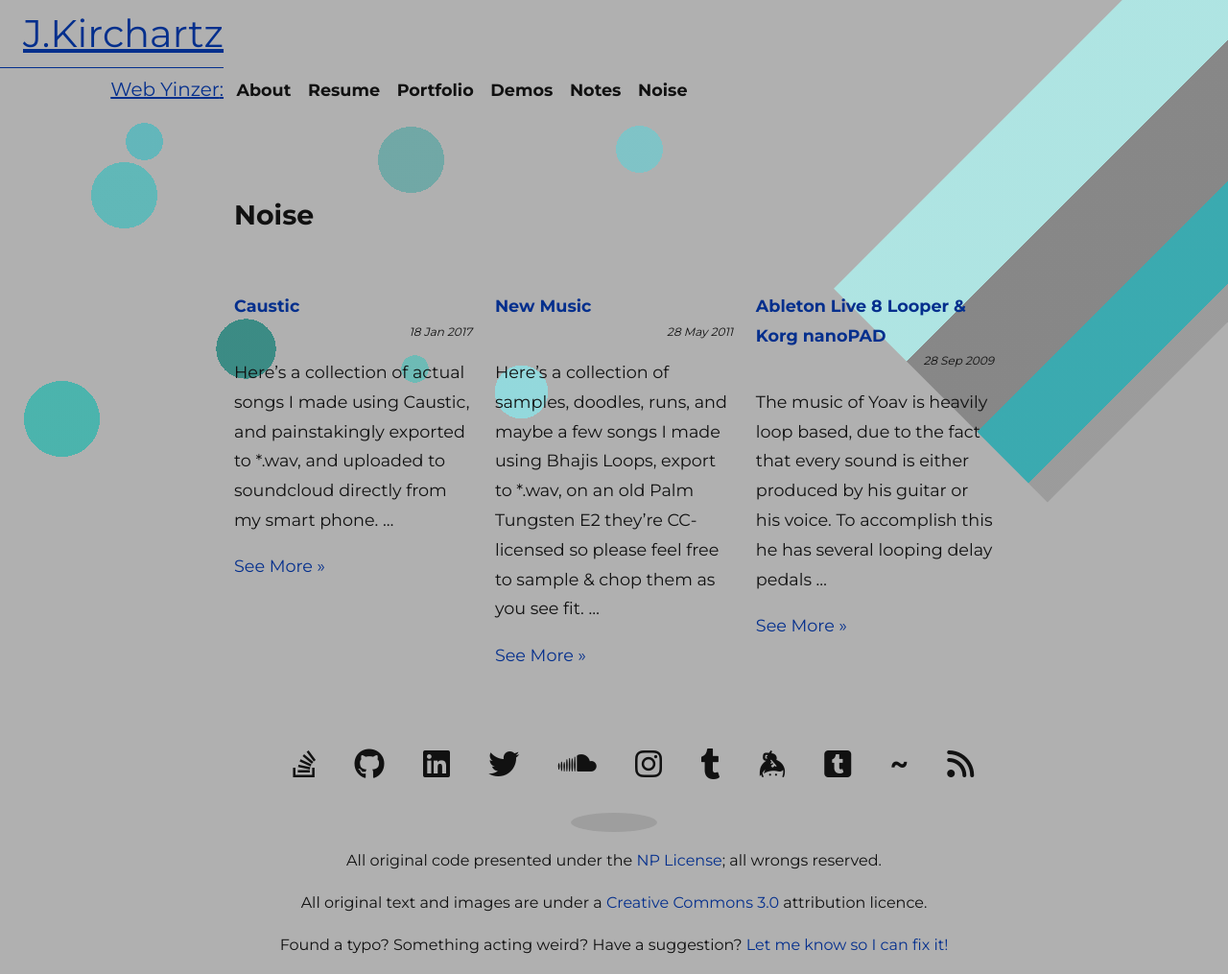
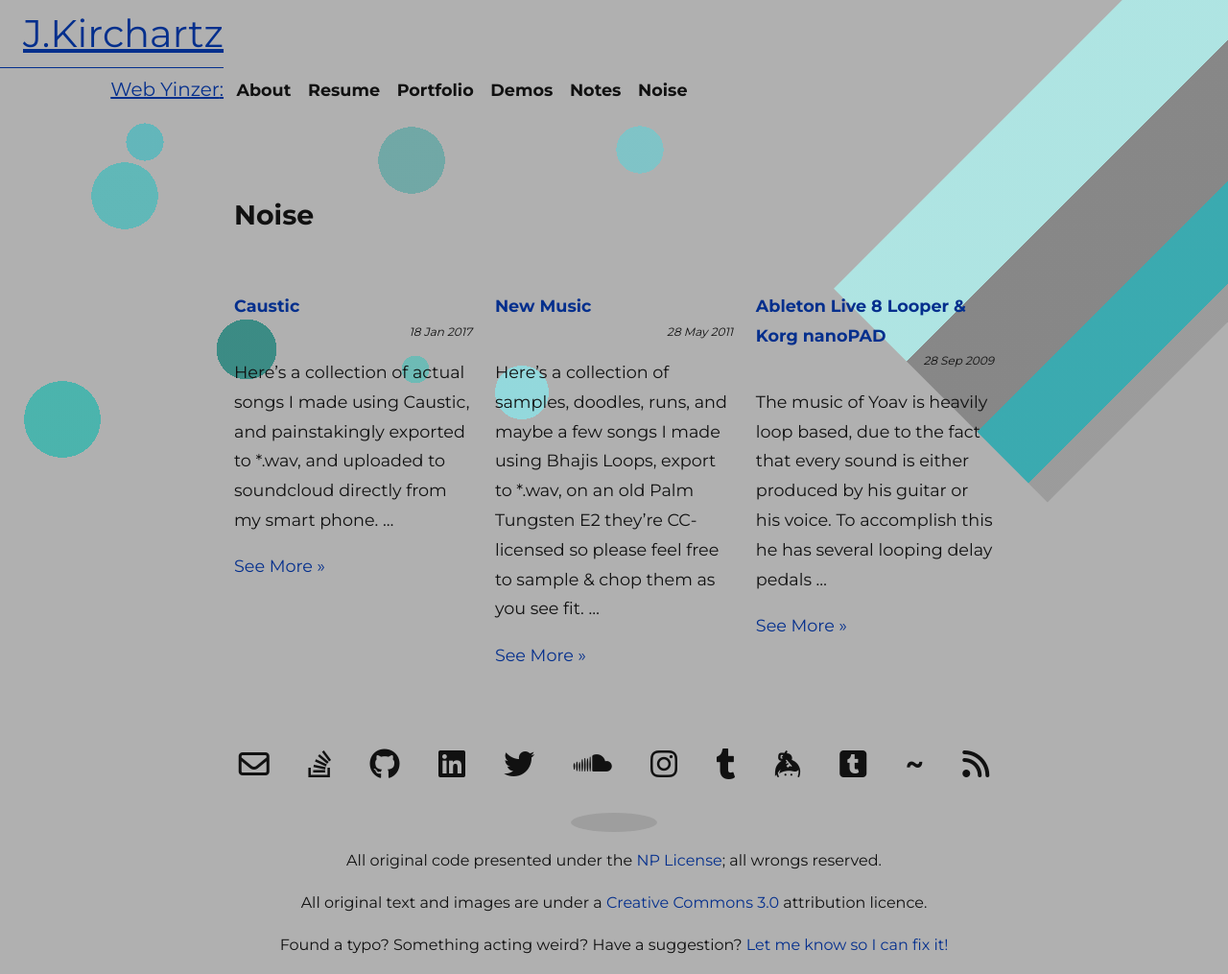
Before and after one commit to JKirchartz/jkirchartz.github.com, a Jekyll site: the page built from noise.html, in a window 1280 px wide. Shown: the whole page at 96% size. Built offline with Jekyll 4.4.1, drawn with Linux system fonts in a browser that asks for light colours; nearby versions of some CDN libraries; grey boxes are pictures that could not be loaded.

Commit message:
fix obvious mistakes

```diff
--- a/_includes/social_media.html
+++ b/_includes/social_media.html
@@ -1,5 +1,5 @@
 <div class="social_media social">
-        <a rel="me" href="&#x6D;&#97;&#x69;&#x6C;&#116;&#x6F;:&#x6D;e&#64;&#x6A;&#x6B;&#105;&#x72;&#99;&#x68;&#97;r&#x74;&#122;&#x2E;&#x63;&#x6F;&#109;" title="Hire me"><i class="fab fa-envelope-o" alt="email"></i></a>
+        <a rel="me" href="&#x6D;&#97;&#x69;&#x6C;&#116;&#x6F;:&#x6D;e&#64;&#x6A;&#x6B;&#105;&#x72;&#99;&#x68;&#97;r&#x74;&#122;&#x2E;&#x63;&#x6F;&#109;" title="Hire me"><i class="far fa-envelope" alt="email"></i></a>
         <a rel="me" href="http://stackoverflow.com/users/276250/jkirchartz" title="Check my street cred on stackoverflow"><i class="fab fa-stack-overflow"></i></a>
         <a rel="me" href="http://github.com/JKirchartz" title="Checkout my github"><i class="fab fa-github" alt="github"></i></a>
         <a rel="me" href="http://www.linkedin.com/in/jkirchartz" title="Connect with me on linkedin"><i class="fab fa-linkedin" alt="linkedin"></i></a>
--- a/css/_landing.css
+++ b/css/_landing.css
@@ -11,6 +11,7 @@
   min-height: 25rem;
   max-height: 100%;
   max-width: 100%;
+  margin: 0;
 
   z-index: 100;
 
--- a/css/style.css
+++ b/css/style.css
@@ -26,7 +26,7 @@
   --body-bg: var(--gray);
   --color: var(--black);
   --primary: var(--blue);
-  --font-family: "Montserrat", sans-serif;
+  --font-family: "Montserrat", "Trebuchet MS", Helvetica, sans-serif;
 
   /*
   // Kuler: beachside
@@ -81,8 +81,9 @@ body {
   background-color: #B0B0B0;
   background-color: var(--body-bg);
   background-repeat: no-repeat;
-  font-family: "Montserrat", sans-serif;
+  font-family: "Montserrat", "Trebuchet MS", Helvetica, sans-serif;
   font-family: var(--font-family);
+  font-display: swap;
   color: #111111;
   color: var(--black);
   font-size: 110%;
@@ -275,6 +276,14 @@ $breakpoints: (
     @content;
   }
 }
+
+/*
+.js-loading *,
+.js-loading *:before,
+.js-loading *:after {
+  animation-play-state: paused !important;
+}
+*/
 
 @-webkit-keyframes slideInFromLeft {
   0% {
@@ -498,7 +507,7 @@ header h1 small {
 
 .fas.fa-tilde::before {
   content: "~";
-  font-family: "Montserrat", sans-serif;
+  font-family: "Montserrat", "Trebuchet MS", Helvetica, sans-serif;
   font-family: var(--font-family);
 }
 
```
